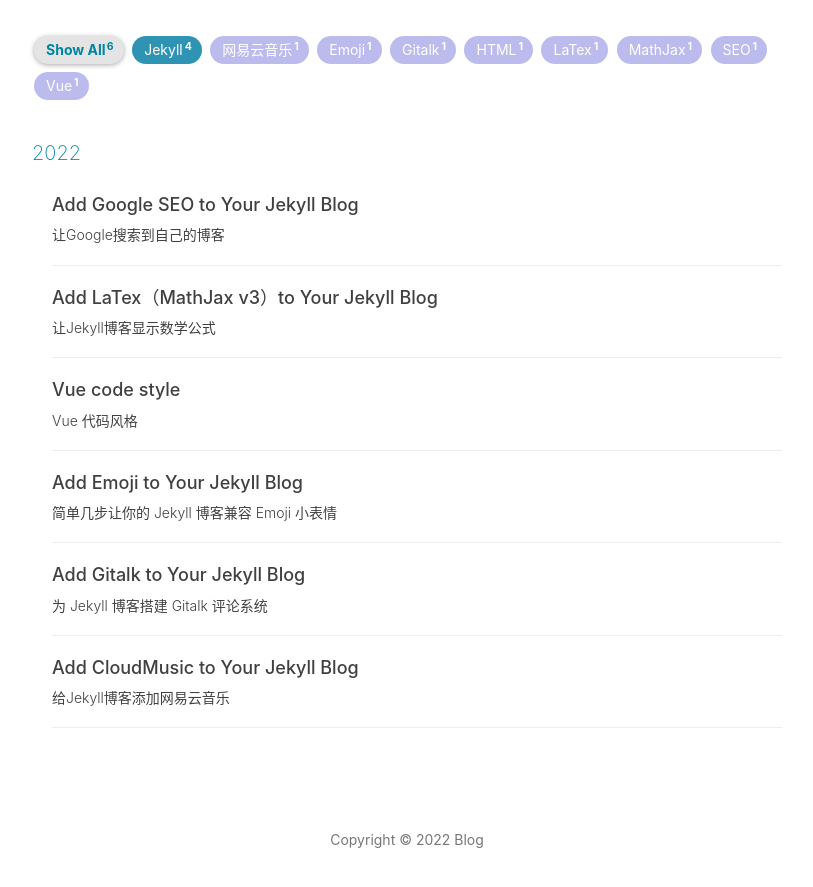
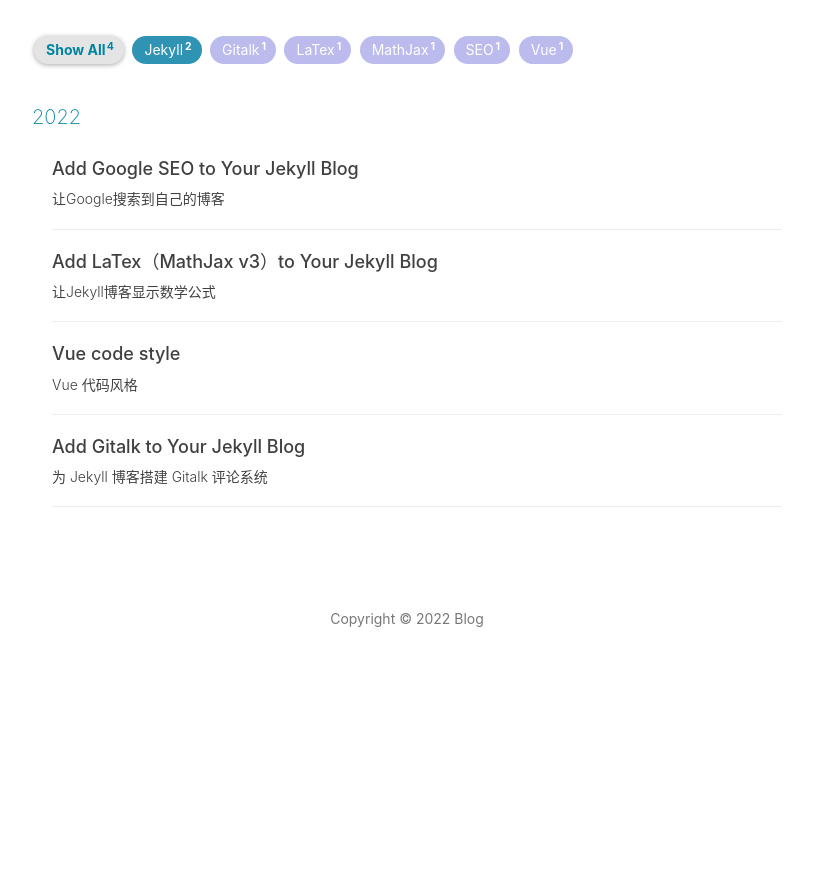
Before and after one commit to Turing-bot/Blog, a Jekyll site: the page built from archive.html, in a window 1280 px wide, cut to the strip 402-1346 px from the top of the page. Shown: the top 887 px of the strip, without its empty margins (233-1046 px from the left). Built offline with Jekyll 4.4.1, drawn with Linux system fonts in a browser that asks for light colours; nearby versions of some CDN libraries; comment, search, counter and statistics services are not loaded; after the commit the page ends 1125 px from its top, so only the background shows below that; some of the changed lines change nothing that is shown.

Commit message:
update blog

````diff
--- a/_includes/nav.html
+++ b/_includes/nav.html
@@ -35,17 +35,7 @@
             {% endif %} {% endfor %}
             <li class="search-icon">
               <a href="javascript:void(0)">
-                <svg
-                  width="20"
-                  height="20"
-                  xmlns="http://www.w3.org/2000/svg"
-                  viewBox="0 0 512 512"
-                >
-                  <!--! Font Awesome Free 6.2.0 by @fontawesome - https://fontawesome.com License - https://fontawesome.com/license/free (Icons: CC BY 4.0, Fonts: SIL OFL 1.1, Code: MIT License) Copyright 2022 Fonticons, Inc. -->
-                  <path
-                    d="M416 208c0 45.9-14.9 88.3-40 122.7L502.6 457.4c12.5 12.5 12.5 32.8 0 45.3s-32.8 12.5-45.3 0L330.7 376c-34.4 25.2-76.8 40-122.7 40C93.1 416 0 322.9 0 208S93.1 0 208 0S416 93.1 416 208zM208 352c79.5 0 144-64.5 144-144s-64.5-144-144-144S64 128.5 64 208s64.5 144 144 144z"
-                  />
-                </svg>
+                <i class="fa-solid fa-magnifying-glass"></i>
               </a>
             </li>
           </ul>
--- a/_includes/search.html
+++ b/_includes/search.html
@@ -2,15 +2,7 @@
 <div class="search-page">
   <div class="search-icon-close-container">
     <span class="search-icon-close">
-      <svg
-        width="20"
-        height="20"
-        xmlns="http://www.w3.org/2000/svg"
-        viewBox="0 0 512 512"
-      >
-        <!--! Font Awesome Free 6.2.0 by @fontawesome - https://fontawesome.com License - https://fontawesome.com/license/free (Icons: CC BY 4.0, Fonts: SIL OFL 1.1, Code: MIT License) Copyright 2022 Fonticons, Inc. -->
-        <path d="M233.4 406.6c12.5 12.5 32.8 12.5 45.3 0l192-192c12.5-12.5 12.5-32.8 0-45.3s-32.8-12.5-45.3 0L256 338.7 86.6 169.4c-12.5-12.5-32.8-12.5-45.3 0s-12.5 32.8 0 45.3l192 192z"/>
-      </svg>
+      <i class="fa-solid fa-chevron-down"></i>
     </span>
   </div>
   <div class="search-main container">
--- a/_posts/2022-09-07-Emoji.md
+++ /dev/null
@@ -1,173 +0,0 @@
----
-layout: post
-title: 'Add Emoji to Your Jekyll Blog '
-subtitle: '简单几步让你的 Jekyll 博客兼容 Emoji 小表情'
-header-img: 'img/in-post/2022-09-07-Emoji/post-bg-emoji.jpg'
-header-mask: 0.8
-catalog: true
-tags:
-  - Jekyll
-  - Emoji
----
-
-# 前言
-
-> 前段时间在给 Jekyll 博客加了音乐后，浏览文章确实舒服多了，但又感觉文章只能图文混排，没有图片的地方就像一片荒原没有一丝色彩，寻思着能不能再增加点什么元素，比如小表情什么的，不如先从我们日常的 Emoji 开始吧！
-
-![textemoji](/img/in-post/2022-09-07-Emoji/textemoji.png)
-
-# 添加 Emoji 表情
-
-Jekyll 页面本身并不支持插入 Emoji 表情，好在 Jekyll 支持插件拓展。通过这个插件系统，你可以根据自己网站的需求来自定义地创建一些功能。基于插件系统的自定义代码可以在不修改 Jekyll 源码的情况下运行自定义的功能。
-
-从这个思路切入，很自然地想到通过 Emoji 插件来实现 Jekyll 网页对 Emoji 的兼容。通过在 [RubyGems](https://rubygems.org/gems) 上对关键词 `Emoji Jekyll` 进行检索，发现已经有 3 个能够实现这一功能的插件。
-
-![relevent Emoji](/img/in-post/2022-09-07-Emoji/releventEmoji.png)
-
-我试用了下载量大的 `jemoji` 和 `Emoji for Jekyll` ，都能够完美实现 Jekyll 对 Emoji 的兼容。下面以 [jemoji](https://rubygems.org/gems/jemoji) 为例，来看教程吧。
-
-![jemoji](/img/in-post/2022-09-07-Emoji/jemoji.png)
-
-# Emoji 插件安装
-
-这里推荐 3 种方式来安装插件：
-
-#### **方法一**
-
-使用以下语句安装 `jemoji` 插件
-
-```
-gem install jemoji
-```
-
-接着在网页根目录的 `_config.yml` 文件中添加名为 `plugins` 的列表 (当 Jekyll 版本低于 `3.5.0` 时用 `gems` ) 和对应需要使用的插件名。举个例子：
-
-```
-# For Jekyll < 3.5.0
-# This will enable each of these plugins automatically.
-gems: [jekyll-paginate, jemoji]
-```
-
-```
-# For Jekyll >= 3.5.0
-# This will enable each of these plugins automatically.
-plugins:
-  - jekyll-paginate
-  - jemoji
-```
-
-#### **方法二**
-
-如果遇到用 **方法一** 中用语句 `gem install jemoji` 直接安装 `jemoji` 插件时一直没反应的情况，那么可以直接到 [RubyGems](https://rubygems.org/gems) 中搜索 `jemoji` ，在 [jemoji](https://rubygems.org/gems/jemoji) 页面的右下角下载 `*.gem` 文件
-
-![downloadJemoji](/img/in-post/2022-09-07-Emoji/downloadjemoji.png)
-
-再以引用路径的形式执行安装 (手机端显示不全可左右滑动查看)
-
-```
-# Use the file path and name
-gem install C:\Users\Aaron\Desktop\jemoji-0.9.0.gem
-```
-
-归结起来应该是什么说不清楚的网络问题吧。完成上述安装后同样需要添加 `plugins` 列表，具体参见 **方法一** 。
-
-#### **方法三**
-
-该方法针对 `*.rb` 插件文件。
-
-在你的网页文件根目录下新建一个名为 `_plugins` 的文件夹，将你下载的 `*.rb` 插件文件放入该文件夹，那么 Jekyll 在生成你的网页时会自动加载该文件夹内的所有插件。
-
-# Jekyll 中 Emoji 的使用方法
-
-Jekyll 中 Emoji 采用与 [YouTube](https://youtube.com/) ， [Ruby China](http://ruby-china.org/) 等网站相同的通用引用方法，用冒号包裹简单的英文单词来引用 Emoji，如下表：
-
-<style>
-#emoji
-img{margin: 0}
-</style>
-
-<table id="emoji" class="table table-bordered table-striped table-condensed">
-	<thead>
-		<tr>
-			<th>Emoji</th>
-			<th>Code</th>
-		</tr>
-	</thead>
-	<tbody>
-		<tr>
-			<td align="center"> :smile: </td>
-			<td align="center"> <code>:smile:</code> </td>
-		</tr>
-		<tr>
-			<td align="center"> :heart_eyes: </td>
-			<td align="center"> <code>:heart_eyes:</code> </td>
-		</tr>
-		<tr>
-			<td align="center"> :sweat_smile: </td>
-			<td align="center"> <code>:sweat_smile:</code> </td>
-		</tr>
-		<tr>
-			<td align="center"> :kissing_heart: </td>
-			<td align="center"> <code>:kissing_heart:</code> </td>
-		</tr>
-    <tr>
-			<td align="center"> :imp: </td>
-			<td align="center"> <code>:imp:</code> </td>
-		</tr>
-		<tr>
-			<td align="center"> :alien: </td>
-			<td align="center"> <code>:alien:</code> </td>
-		</tr>
-		<tr>
-			<td align="center"> :muscle: </td>
-			<td align="center"> <code>:muscle:</code> </td>
-		</tr>
-    <tr>
-			<td align="center"> :snowman: </td>
-			<td align="center"> <code>:snowman:</code> </td>
-		</tr>
-    <tr>
-			<td align="center"> :ship: </td>
-			<td align="center"> <code>:ship:</code> </td>
-		</tr>
-		<tr>
-			<td align="center"> :rocket: </td>
-			<td align="center"> <code>:rocket:</code> </td>
-		</tr>
-		<tr>
-			<td align="center"> :cn: </td>
-			<td align="center"> <code>:cn:</code> </td>
-		</tr>
-    <tr>
-			<td align="center"> :bird: </td>
-			<td align="center"> <code>:bird:</code> </td>
-		</tr>
-  </tbody>
-</table>
-
-从表上看， Emoji 和对应的 Code 的关联性还是相当大的，记住几个常用的 Emoji 不是什么难事，你甚至可以直接凭空敲出 Code 来碰碰运气，我试了好几个简单的单词都成功得到对应的 Emoji 。
-
-但去记忆或者凭空想出来确实不是长久之计，这里给大家推荐一个 Emoji
-神器—— [EMOJI CHEAT SHEET](https://www.webpagefx.com/tools/emoji-cheat-sheet/) ，正如它的名字一样，这个网站按类目收录了所有的 Emoji 及其对应的 Code ，可以方便的在上面查找想要的 Emoji 。
-
-<center>~ &nbsp;一起来作弊吧&nbsp; ~</center>
-:smirk:
-
----
-
-copy from [AeroliTh.ink
-](https://aerolith.ink)
-
----
-
-# 参考
-
-1. [Emoji for Jekyll as a Ruby Gem](http://www.yihangho.com/emoji-for-jekyll-as-a-ruby-gem/)
-
-2. [RubyGems](https://rubygems.org/gems)
-
-3. [Jekyll document - Plugins](https://jekyllrb.com/docs/plugins/)
-
-4. [EMOJI CHEAT SHEET](https://www.webpagefx.com/tools/emoji-cheat-sheet/)
-
-<center>- Over -</center>
--- a/_posts/2022-09-07-NeteaseMusic.md
+++ /dev/null
@@ -1,165 +0,0 @@
----
-layout: post
-title: 'Add CloudMusic to Your Jekyll Blog'
-subtitle: '给Jekyll博客添加网易云音乐'
-header-img: 'img/in-post/2022-09-07-NeteaseMusic/post-bg-JekyllCloudmusic.jpg'
-catalog: true
-tags:
-  - Jekyll
-  - 网易云音乐
-  - HTML
----
-
-> “音乐是有颜色的吧。”
->
-> “废话……”
-
-# 前言
-
-完成了 **GitHub + Jekyll** 的个人博客搭建后，总觉得纯静态的页面有点单调，这时耳边正循环着 [better - Ｅｅｖｅｅ](http://music.163.com/#/song?id=458725076) ，灵感突现，想要 better？先给博客加点音乐吧！
-
-# 添加音乐
-
-行动之前，考虑了两种可能实现网页页面添加音乐的解决方案：
-
-- [ ] &nbsp;编写播放器控件，再加载到网页上
-- &radic; &nbsp; 直接用现成的外链播放器，就像微信公众号上那些文章里的那样
-
-第一种方法看起来很简单，网络上也有很多大神写好的播放器控件，可以直接载来改改用，但我不知道 Jekyll 的静态博客对这些控件的兼容性怎么样，目前也没有相关可以参考的教程。如果自己编写，以自己小白选手的能力估计无法完成，为了避免踩坑就果断地放弃了这个思路。
-
-第二种方法直接调用音乐网站的 API，以外链播放器的形式加载到自己的页面，对于前一种方法，这一方法毫无疑问更值得一试。
-
-基于自身能力和以上的考虑，我最终选择了在博客里引入**网易云音乐模块**来添加音乐的解决方案。
-
-下面来看方法吧 :)
-
-#### 生成外链播放器
-
-**网易云音乐**里每首歌都支持生成外链播放器（除了有些版权保护），具体方法是登入网页版的[网易云音乐](http://music.163.com/)，在右上角搜索框搜索想要的曲目，这里继续以 [better - Ｅｅｖｅｅ](http://music.163.com/#/song?id=458725076)为例。
-
-<img src="/img/in-post/2022-09-07-NeteaseMusic/search.png" width="350" height="100" />
-
----
-
-![](/img/in-post/2022-09-07-NeteaseMusic/find.png)
-
----
-
-点击“生成外链播放器”
-
-![](/img/in-post/2022-09-07-NeteaseMusic/generate.png)
-
----
-
-就会跳转到下图的页面
-
-![](/img/in-post/2022-09-07-NeteaseMusic/detail.png)
-
-在上方选择“iframe 插件”，马上下方就生成了现成的 HTML 代码！不得不说网易云音乐对开发者还是很友好的，在页面中部可以对播放器的尺寸、播放模式进行直接修改，中上部的播放器预览图和下方的 HTML 代码会相应的自动更新生成。
-
-我们最终需要的就是底下的 &lt;iframe&gt; 代码，熟悉 HTML 内联框架的小伙伴也可以直接修改其中的参数。
-
-```html
-<iframe
-  frameborder="no"
-  border="0"
-  marginwidth="0"
-  marginheight="0"
-  width="330"
-  height="86"
-  src="//music.163.com/outchain/player?type=2&id=458725076&auto=1&height=66"
->
-</iframe>
-```
-
-将 &lt;iframe&gt; 代码复制到 **post.html** 布局文件中，放在想要的位置。我希望大家一点开博文就能看到播放器和曲目，因此我把这段代码放在了正文 content 的上面，正如你进来时看到的那样。至此，外链播放器就可以开始工作了。
-
-#### 自定义曲目
-
-上面的步骤实现了外链播放器在页面的播放功能，但由于我们是将一首歌的外链放到了 **post.html** 布局文件中，会出现一个问题——所有的文章都只能播放这首 [better - Ｅｅｖｅｅ](http://music.163.com/#/song?id=458725076)（单曲循环功能哈哈哈），最好的情况是能够实现单独为每篇文章设定曲目。
-
-先来研究下这段 &lt;iframe&gt; 代码的内容
-
-```html
-<iframe
-  frameborder="no"
-  border="0"
-  marginwidth="0"
-  marginheight="0"
-  width="330"
-  height="86"
-  src="//music.163.com/outchain/player?type=2&id=458725076&auto=1&height=66"
->
-</iframe>
-```
-
-跳过前面 width，height 等基础格式，我们会发现 source 地址内有 **`id=458725076`** 一项，实际上这就是对应歌曲的 id 号了。那么思路就有了，只需要更改 id 号就能控制播放的曲目。
-
-要实现为每一篇博文定义曲目，只需要将 **`id=458725076`** 改为 **`id={ { page.music-id } }`** ，同时在 markdown 文档的头文件中添加 **`music-id: XXXXX`** 配置项，将曲面的外链中的 id 号复制进去，就可以轻松的为每一篇文章设置曲目了。
-
-完整代码如下：
-
-```html
-<!-- CloudMusic -->
-<iframe
-  frameborder="no"
-  border="0"
-  marginwidth="0"
-  marginheight="0"
-  width="330"
-  height="86"
-  src="//music.163.com/outchain/player?type=2&id={ { page.music-id } }&auto=1&height=66"
->
-</iframe>
-```
-
-此外，外链中的 **`auto=1`** 可以控制自动播放与否，当值为 1 即打开网页就自动播放，值为 0 时需要访客手动点击播放。
-
-# 更进一步
-
-同样由于我们是将外链放到了 **post.html** 布局文件中，每篇文章就都必须配置一个 **`music-id: XXXXXX`** （必须有一首曲目），否则就会报错。可以在 **post.html** 布局文件中加一个 if 语句让播放器更智能一点：
-
-```html
-<!-- CloudMusic -->
-{ % if page.music % }
-<!-- 不知道什么bug得加个空格才显示，“{ %”之间的空格需要删除 -->
-<iframe
-  frameborder="no"
-  border="0"
-  marginwidth="0"
-  marginheight="0"
-  width="330"
-  height="86"
-  src="//music.163.com/outchain/player?type=2&id={ { page.music-id } }&auto=1&height=66"
->
-</iframe>
-{ % endif % }
-<!-- “{ %”之间的空格需要删除 -->
-```
-
-这样当 **`music-id:`** 参数为空时，播放器就会关闭（不加载）。
-
-此外，还有很多玩法，比如编辑一个 _favorite id list_，再加一个 loop 语句来循环你的最爱曲目（哈哈哈前提是有人在你博客呆足够长的时间，或者是特地来听音乐的，不然就鸡肋了）。
-
-再者，可以生成随机 id 来实现歌曲随机播放（没具体研究过网易云的曲目 id，我担心生成的 id 会没有对应曲目，那样的话还可以用爬虫爬取 id 来实现）。
-
-结合以上两者实现随机播放最爱曲目好像会不错的样子。
-
-# 小结
-
-1 &nbsp;主要依靠[网易云音乐](http://music.163.com/)的外链播放器代码来实现网页播放器的插入。实际上，[虾米](http://www.xiami.com/)、[酷狗](http://www.kugou.com/)等网站也都可以生成外链，但还需要做一些转换工作，基本的方法大同小异，可以根据个人情况进行选择；
-
-2 &nbsp;修改 id 对曲目进行更改；
-
-3 &nbsp;将外链中的 **`id=XXXXXX`** 改为 **`id={ { page.music-id } }`** ，就可以单独对每篇博文中对 id 进行配置来自定义曲目;
-
-4 &nbsp;还有很多可以折腾的，来点首歌吧。
-
----
-
-copy from [AeroliTh.ink
-](https://aerolith.ink)
-
----
-
-<center>~&nbsp; Over &nbsp;~</center>
````
Also changed, not shown: img/in-post/2022-09-07-Emoji/downloadjemoji.png (deleted), img/in-post/2022-09-07-Emoji/emoji_for_jekyll.png (deleted), img/in-post/2022-09-07-Emoji/jemoji.png (deleted), img/in-post/2022-09-07-Emoji/post-bg-emoji.jpg (deleted), img/in-post/2022-09-07-Emoji/releventEmoji.png (deleted), img/in-post/2022-09-07-Emoji/textemoji.png (deleted), img/in-post/2022-09-07-NeteaseMusic/detail.png (deleted), img/in-post/2022-09-07-NeteaseMusic/find.png (deleted), img/in-post/2022-09-07-NeteaseMusic/generate.png (deleted), img/in-post/2022-09-07-NeteaseMusic/post-bg-JekyllCloudmusic.jpg (deleted), img/in-post/2022-09-07-NeteaseMusic/search.png (deleted).
